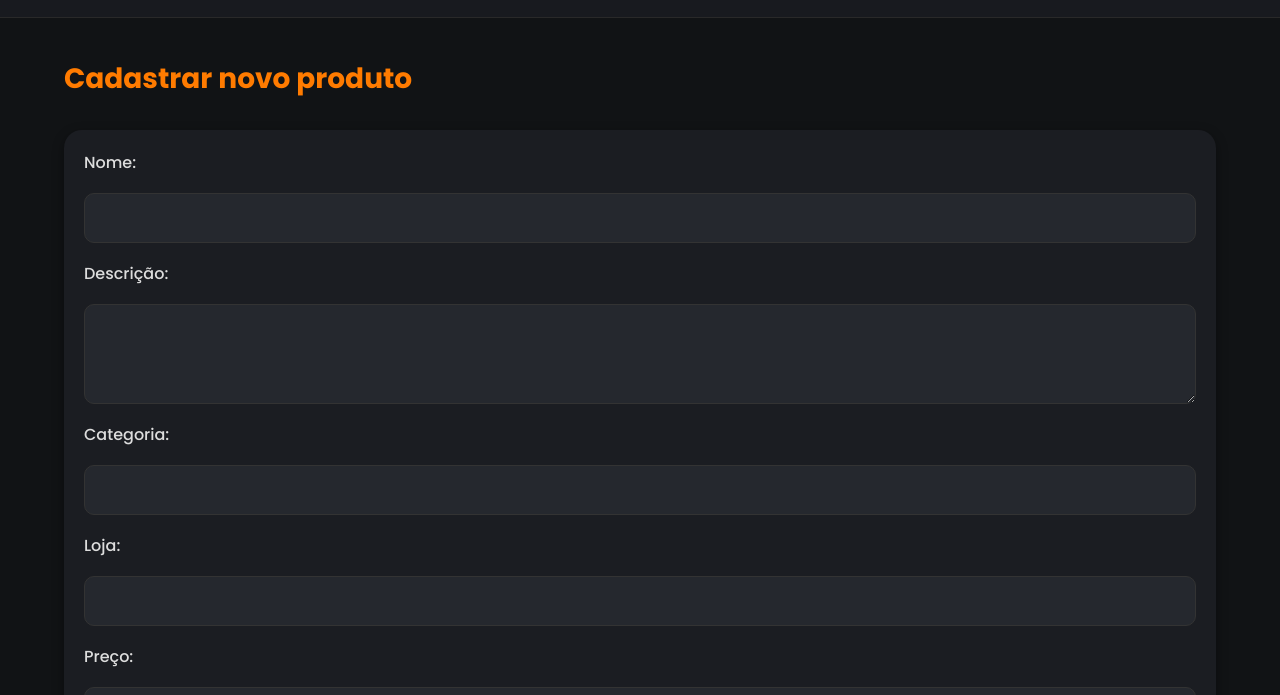
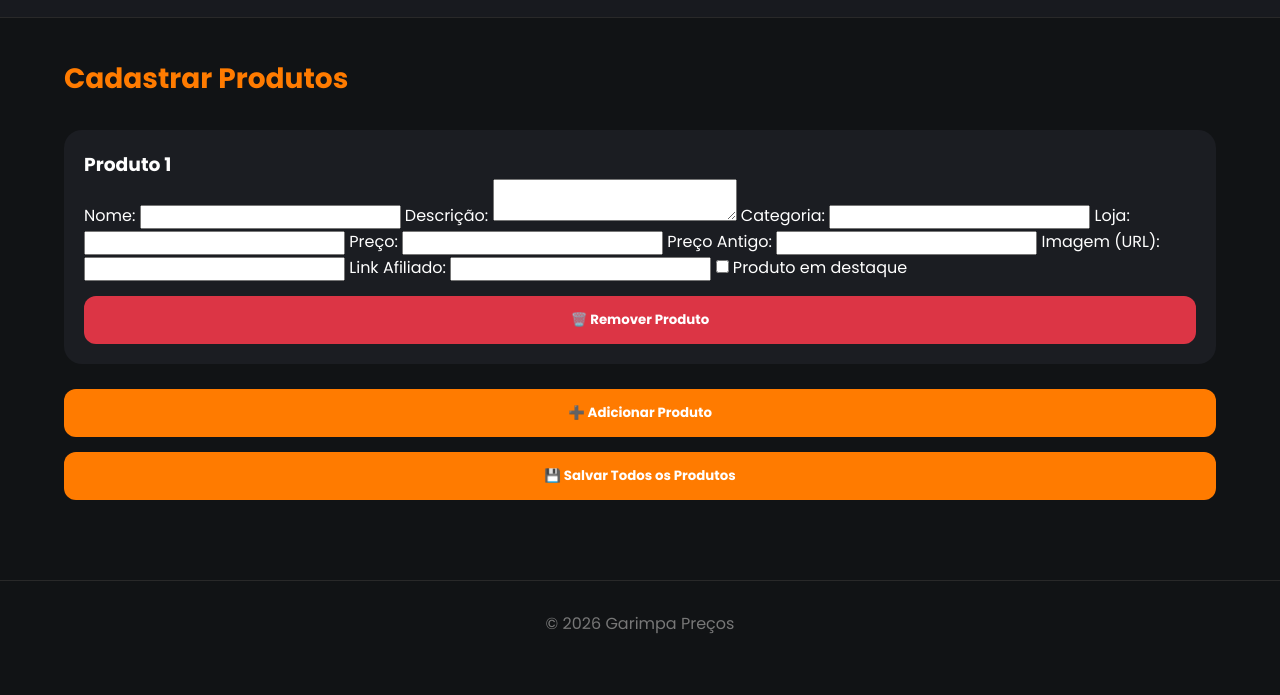
Before and after one commit to PlayerBuuzz/Garimpaprecosnet5, a plain HTML site: page lancarproduto.html in a window 1280 px wide. Shown: the part 96-791 px from the top of the page. Drawn offline with Linux system fonts and the light colour scheme.

Commit message:
Update lancarproduto.html

```diff
--- a/lancarproduto.html
+++ b/lancarproduto.html
@@ -4,11 +4,15 @@
   <meta charset="UTF-8">
   <meta name="viewport" content="width=device-width, initial-scale=1.0">
   <title>Lançar Produto - Garimpa Preços</title>
+
   <link rel="stylesheet" href="style.css">
+
   <link rel="preconnect" href="https://fonts.googleapis.com">
   <link href="https://fonts.googleapis.com/css2?family=Poppins:wght@300;400;500;600;700&display=swap" rel="stylesheet">
 </head>
+
 <body>
+
 <header>
   <div class="logo">
     <h1>⛏️ Garimpa Preços</h1>
@@ -17,44 +21,137 @@
 </header>
 
 <main style="width:90%;margin:40px auto;">
-    <h2 class="titulo">Cadastrar novo produto</h2>
-    <form id="formProduto" class="card-produto" style="padding:20px;">
+
+<h2 class="titulo">Cadastrar Produtos</h2>
+
+<form id="formProduto">
+
+<div id="listaProdutos">
+
+<div class="card-produto produto-item" style="padding:20px;margin-bottom:25px;">
+
+<h3>Produto 1</h3>
+
 <label>Nome:</label>
-      <input type="text" id="nome" required>
+<input type="text" name="nome[]" required>
 
 <label>Descrição:</label>
-      <textarea id="descricao" required></textarea>
+<textarea name="descricao[]" required></textarea>
 
 <label>Categoria:</label>
-      <input type="text" id="categoria" required>
+<input type="text" name="categoria[]" required>
 
 <label>Loja:</label>
-      <input type="text" id="loja" required>
+<input type="text" name="loja[]" required>
 
 <label>Preço:</label>
-      <input type="number" id="preco" step="0.01" required>
+<input type="number" name="preco[]" step="0.01" required>
 
 <label>Preço Antigo:</label>
-      <input type="number" id="precoAntigo" step="0.01">
+<input type="number" name="precoAntigo[]" step="0.01">
 
 <label>Imagem (URL):</label>
-      <input type="text" id="imagem">
+<input type="text" name="imagem[]">
 
 <label>Link Afiliado:</label>
-      <input type="text" id="afiliado">
+<input type="text" name="afiliado[]">
 
 <label>
-        <input type="checkbox" id="destaque"> Produto em destaque
+<input type="checkbox" name="destaque[]">
+Produto em destaque
 </label>
 
-      <button type="submit" class="btnOferta">Salvar Produto</button>
+<button
+type="button"
+class="removerProduto btnOferta"
+style="background:#dc3545;margin-top:15px;">
+🗑️ Remover Produto
+</button>
+
+</div>
+
+</div>
+
+<div style="display:flex;gap:15px;flex-wrap:wrap;margin-top:20px;">
+
+<button
+type="button"
+id="addProduto"
+class="btnOferta">
+
+➕ Adicionar Produto
+
+</button>
+
+<button
+type="submit"
+class="btnOferta">
+
+💾 Salvar Todos os Produtos
+
+</button>
+
+</div>
+
 </form>
+
 </main>
 
 <footer>
 <p>© 2026 Garimpa Preços</p>
 </footer>
 
+<script>
+
+let contador = 1;
+
+document.getElementById("addProduto").addEventListener("click", () => {
+
+    contador++;
+
+    const modelo = document.querySelector(".produto-item");
+
+    const novo = modelo.cloneNode(true);
+
+    novo.querySelector("h3").textContent = "Produto " + contador;
+
+    novo.querySelectorAll("input, textarea").forEach(campo => {
+
+        if(campo.type==="checkbox"){
+            campo.checked=false;
+        }else{
+            campo.value="";
+        }
+
+    });
+
+    document.getElementById("listaProdutos").appendChild(novo);
+
+});
+
+document.addEventListener("click",function(e){
+
+    if(e.target.classList.contains("removerProduto")){
+
+        const produtos=document.querySelectorAll(".produto-item");
+
+        if(produtos.length>1){
+
+            e.target.closest(".produto-item").remove();
+
+        }else{
+
+            alert("É necessário manter pelo menos um produto.");
+
+        }
+
+    }
+
+});
+
+</script>
+
 <script type="module" src="cadastrar.js"></script>
+
 </body>
 </html>
```
Lines whose indentation alone changed are shown as unchanged.
